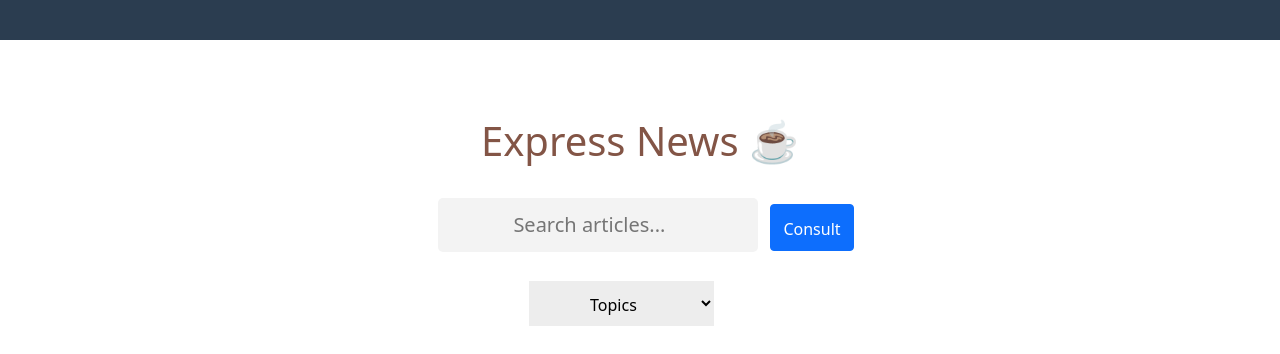
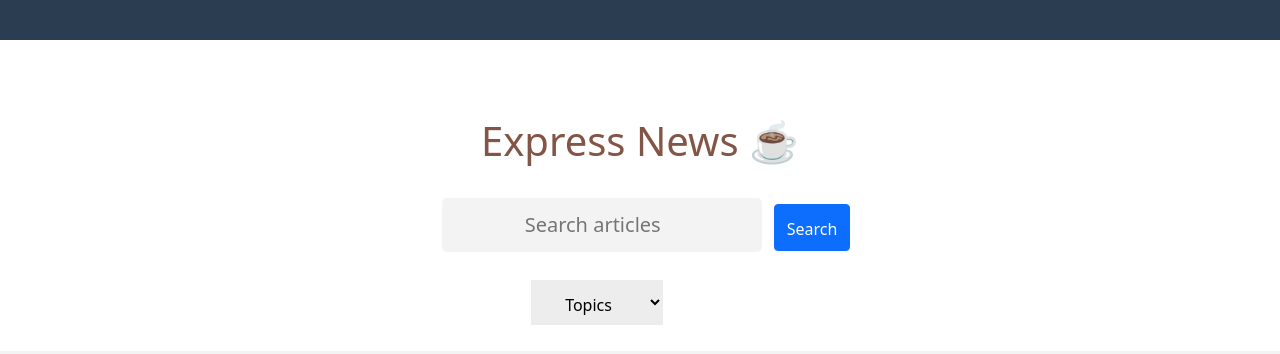
Before and after one commit to HenriqueGSena/News-Express, a Vue app: page / in a window 1280 px wide. Shown: the top 354 px of the page. Built offline with nearby package versions, Linux system fonts and the light colour scheme.

Commit message:
acertando cads

```diff
--- a/src/components/Article.vue
+++ b/src/components/Article.vue
@@ -5,7 +5,6 @@
       id="card"
       v-for="(article, index) in articles"
       :key="index"
-      style="width: 18rem"
     >
       <img
         class="card-img-top"
@@ -40,15 +39,35 @@ export default class Article extends Vue {
 </script>
 
 <style scoped>
+
 #card-news {
   display: flex;
   flex-wrap: wrap;
   align-items: flex-start;
   justify-content: space-around;
-  padding: 3%;
+  padding: 1%;
 }
 
 #card-title {
+  font-size: inherit;
   font-family: 'Roboto', sans-serif;
+  padding-top: 17px;
+  padding-bottom: 21px;
 }
+
+.card {
+  width: 16rem;
+  height: 19rem;
+  margin: 1%;
+}
+
+.card-img-top {
+  height: 51%;
+}
+
+.card-body {
+  padding: 10px;
+}
+
+
 </style>
--- a/src/components/News.component.ts
+++ b/src/components/News.component.ts
@@ -11,9 +11,9 @@ export default class News extends Vue {
   public data: string = "";
   public selected = "";
   public topic_options = [
-    { label: "Relevante", value: "relevancy" },
-    { label: "Popularidade", value: "popularity" },
-    { label: "Data de publicação", value: "publishedAt" },
+    { label: "Relevancy", value: "relevancy" },
+    { label: "Popularity", value: "popularity" },
+    { label: "PublishedAt", value: "publishedAt" },
   ];
 
   private getEverythingNews() {
@@ -22,7 +22,7 @@ export default class News extends Vue {
       this.$emit("resultadoBusca", res.data.articles);
     })
     .catch( err => {
-
+      console.log("Deu Ruim");
     });
   }
 }
--- a/src/components/News.vue
+++ b/src/components/News.vue
@@ -12,10 +12,10 @@
           v-model="searchword"
           id="form1"
           class="form1"
-          placeholder="Search articles..."
+          placeholder="Search articles"
         />
 
-         <b-button class="btn" @click="getEverythingNews" variant="primary">Consult</b-button>
+         <b-button class="btn" @click="getEverythingNews" variant="primary">Search</b-button>
 
         <select v-model="data" name="options" id="options">
           <option disabled value="">Topics</option>
```
